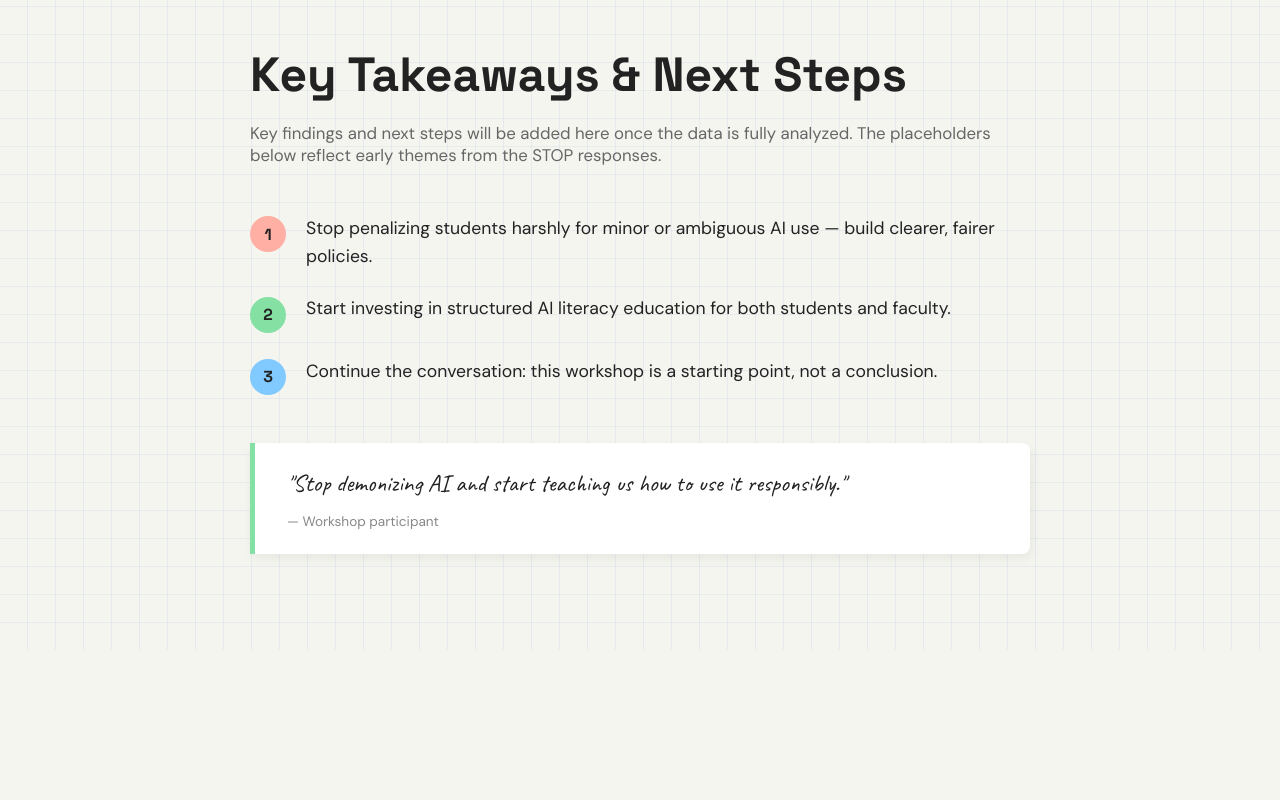
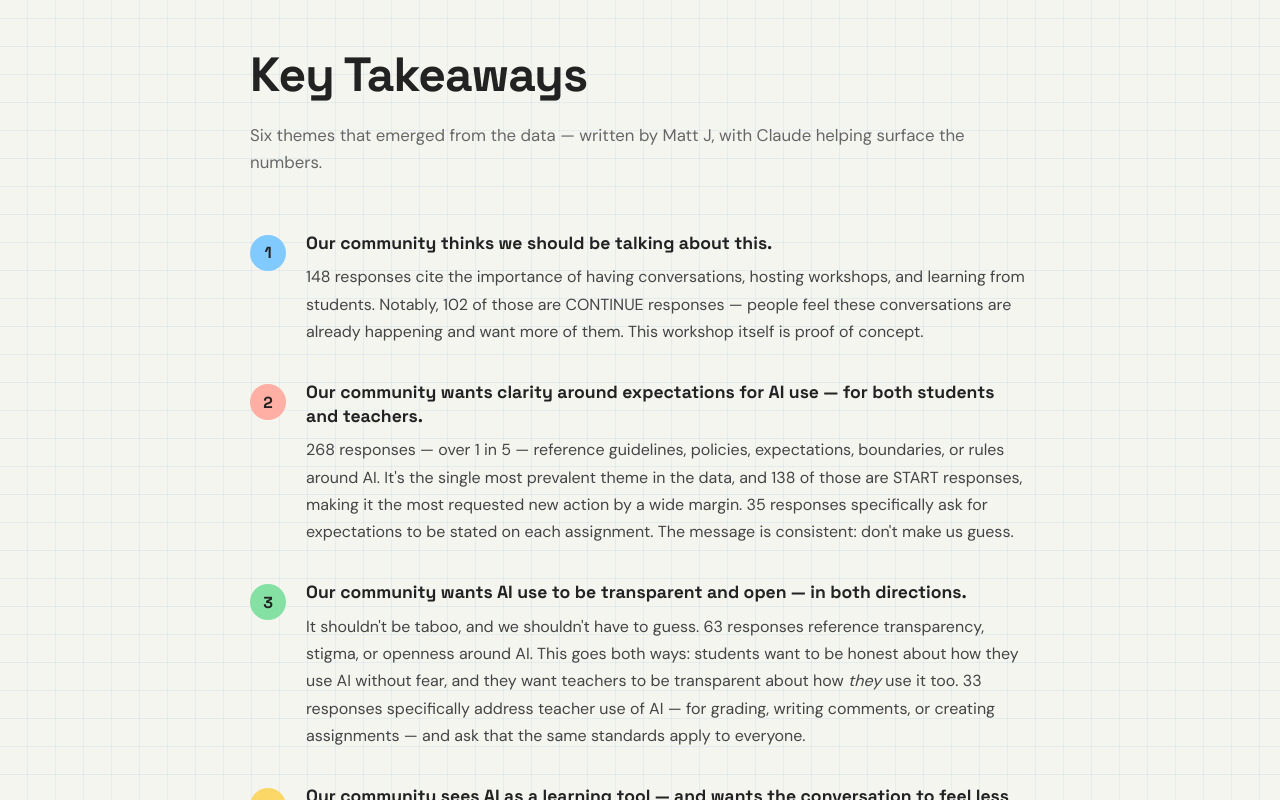
Before and after one commit to mrjohnsonloomis/conversations, a React (Vite) app: page / in a window 1280 px wide. Shown: the part 3920-4720 px from the top of the page. Before the commit the page ends 4570 px from the top, so only its background shows below. Built offline with nearby package versions, Linux system fonts and the light colour scheme.

Commit message:
feat: real key takeaways content, expand how-it-was-made with analysis + takeaways steps

```diff
--- a/src/components/Hero.jsx
+++ b/src/components/Hero.jsx
@@ -144,7 +144,13 @@ function HowItWasMade() {
             The conversations produced over 1,200 sticky notes. Each one was read aloud by a human (me) and transcribed using Apple Voice Memos. The raw text was then cleaned and converted into a structured CSV file using Claude.
           </p>
           <p style={{ fontFamily: 'var(--font-body)', fontSize: '0.92rem', lineHeight: 1.7, color: '#444', margin: '0 0 0.85rem' }}>
+            The data analysis — theme clustering and key phrase extraction — was done using standard Python libraries (scikit-learn, NLTK). The analysis is fairly rudimentary, but it surfaces real patterns in the data.
+          </p>
+          <p style={{ fontFamily: 'var(--font-body)', fontSize: '0.92rem', lineHeight: 1.7, color: '#444', margin: '0 0 0.85rem' }}>
             The website started from a hand-drawn sketch on my iPad and detailed notes about desired functionality. I brought that sketch and the plan to Claude Code, which generated the website. I then configured GitHub to host the page you now see.
+          </p>
+          <p style={{ fontFamily: 'var(--font-body)', fontSize: '0.92rem', lineHeight: 1.7, color: '#444', margin: '0 0 0.85rem' }}>
+            The takeaways at the end were written by me. Claude helped surface the data — counts, patterns, and representative quotes — to support the observations.
           </p>
           <p style={{ fontFamily: 'var(--font-hand)', fontSize: '1.1rem', color: '#666', margin: 0 }}>
             — Matt J
--- a/src/components/KeyTakeaways.jsx
+++ b/src/components/KeyTakeaways.jsx
@@ -1,12 +1,59 @@
-const placeholderItems = [
-  'Stop penalizing students harshly for minor or ambiguous AI use — build clearer, fairer policies.',
-  'Start investing in structured AI literacy education for both students and faculty.',
-  'Continue the conversation: this workshop is a starting point, not a conclusion.',
+const TAKEAWAYS = [
+  {
+    color: 'var(--blue)',
+    heading: 'Our community thinks we should be talking about this.',
+    body: '148 responses cite the importance of having conversations, hosting workshops, and learning from students. Notably, 102 of those are CONTINUE responses — people feel these conversations are already happening and want more of them. This workshop itself is proof of concept.',
+  },
+  {
+    color: 'var(--coral)',
+    heading: 'Our community wants clarity around expectations for AI use — for both students and teachers.',
+    body: "268 responses — over 1 in 5 — reference guidelines, policies, expectations, boundaries, or rules around AI. It's the single most prevalent theme in the data, and 138 of those are START responses, making it the most requested new action by a wide margin. 35 responses specifically ask for expectations to be stated on each assignment. The message is consistent: don't make us guess.",
+  },
+  {
+    color: 'var(--green)',
+    heading: 'Our community wants AI use to be transparent and open — in both directions.',
+    bodyJSX: true,
+    body: "It shouldn't be taboo, and we shouldn't have to guess. 63 responses reference transparency, stigma, or openness around AI. This goes both ways: students want to be honest about how they use AI without fear, and they want teachers to be transparent about how they use it too. 33 responses specifically address teacher use of AI — for grading, writing comments, or creating assignments — and ask that the same standards apply to everyone.",
+    emphasisWord: 'they',
+    emphasisContext: 'how they use it',
+  },
+  {
+    color: 'var(--gold)',
+    heading: 'Our community sees AI as a learning tool — and wants the conversation to feel less charged.',
+    body: 'Over 100 responses reference AI as a study resource: tutoring, study guides, review, Flint. At the same time, 42 responses — 37 of them STOP responses — specifically ask that AI not be "demonized," "villainized," or treated as taboo. Students aren\'t asking for a free-for-all, but are rather asking for thoughtful boundaries.',
+  },
+  {
+    color: 'var(--purple)',
+    heading: "Our community deeply values human expression and connection and wants to make sure we don't lose sight of that.",
+    body: '39 responses reference authenticity, voice, original thought, creativity, or human connection. This showed up across all three categories — people want AI in the picture, but they don\'t want it to replace the things that make this place feel human.',
+  },
+  {
+    color: 'var(--cyan)',
+    heading: 'Our community represents a wide array of viewpoints and experiences with and around AI.',
+    body: "There is tension: 53 entries explicitly lean toward more openness with AI, 55 lean toward more restriction. There's no consensus position here — and that's okay. What people do agree on is that we should keep talking, keep clarifying, and keep listening.",
+  },
 ]
 
-const pullQuote = {
+const PULL_QUOTE = {
   text: 'Stop demonizing AI and start teaching us how to use it responsibly.',
-  color: '#85E0A3',
+  color: 'var(--green)',
+}
+
+function TakeawayBody({ item }) {
+  if (item.bodyJSX) {
+    // Render the "they" in italic for item 3
+    const parts = item.body.split('how they use it')
+    return (
+      <p style={{ fontFamily: 'var(--font-body)', fontSize: '1rem', lineHeight: 1.7, color: '#444', margin: 0 }}>
+        {parts[0]}how <em>they</em> use it{parts[1]}
+      </p>
+    )
+  }
+  return (
+    <p style={{ fontFamily: 'var(--font-body)', fontSize: '1rem', lineHeight: 1.7, color: '#444', margin: 0 }}>
+      {item.body}
+    </p>
+  )
 }
 
 export default function KeyTakeaways() {
@@ -14,53 +61,43 @@ export default function KeyTakeaways() {
     <section
       id="takeaways"
       className="graph-paper"
-      style={{ padding: '6rem 2rem', minHeight: '60vh' }}
+      style={{ padding: '6rem 2rem' }}
     >
       <div style={{ maxWidth: '780px', margin: '0 auto' }}>
         <h2
           style={{
             fontFamily: 'var(--font-display)',
             fontSize: 'clamp(2rem, 4vw, 3rem)',
-            fontWeight: 800,
+            fontWeight: 700,
+            letterSpacing: '-0.02em',
             marginBottom: '0.5rem',
             color: 'var(--dark)',
           }}
         >
-          Key Takeaways &amp; Next Steps
+          Key Takeaways
         </h2>
         <p
           style={{
             fontFamily: 'var(--font-body)',
             color: '#666',
-            marginBottom: '3rem',
+            marginBottom: '3.5rem',
             fontSize: '1.05rem',
+            lineHeight: 1.6,
           }}
         >
-          Key findings and next steps will be added here once the data is fully analyzed. The
-          placeholders below reflect early themes from the STOP responses.
+          Six themes that emerged from the data — written by Matt J, with Claude helping surface the numbers.
         </p>
 
-        <ol style={{ listStyle: 'none', padding: 0, margin: '0 0 3rem', display: 'flex', flexDirection: 'column', gap: '1.5rem' }}>
-          {placeholderItems.map((item, i) => (
-            <li
-              key={i}
-              style={{
-                display: 'flex',
-                gap: '1.25rem',
-                alignItems: 'flex-start',
-                fontFamily: 'var(--font-body)',
-                fontSize: '1.1rem',
-                lineHeight: 1.6,
-                color: 'var(--dark)',
-              }}
-            >
+        <ol style={{ listStyle: 'none', padding: 0, margin: '0 0 3.5rem', display: 'flex', flexDirection: 'column', gap: '2.25rem' }}>
+          {TAKEAWAYS.map((item, i) => (
+            <li key={i} style={{ display: 'flex', gap: '1.25rem', alignItems: 'flex-start' }}>
               <span
                 style={{
                   flexShrink: 0,
                   width: '2.25rem',
                   height: '2.25rem',
                   borderRadius: '50%',
-                  background: ['var(--coral)', 'var(--green)', 'var(--blue)'][i],
+                  background: item.color,
                   display: 'flex',
                   alignItems: 'center',
                   justifyContent: 'center',
@@ -68,12 +105,26 @@ export default function KeyTakeaways() {
                   fontWeight: 700,
                   fontSize: '1rem',
                   color: 'var(--dark)',
-                  marginTop: '0.15rem',
+                  marginTop: '0.2rem',
                 }}
               >
                 {i + 1}
               </span>
-              {item}
+              <div>
+                <p
+                  style={{
+                    fontFamily: 'var(--font-display)',
+                    fontWeight: 700,
+                    fontSize: '1.1rem',
+                    color: 'var(--dark)',
+                    margin: '0 0 0.5rem',
+                    lineHeight: 1.35,
+                  }}
+                >
+                  {item.heading}
+                </p>
+                <TakeawayBody item={item} />
+              </div>
             </li>
           ))}
         </ol>
@@ -82,7 +133,7 @@ export default function KeyTakeaways() {
           style={{
             margin: 0,
             padding: '1.5rem 2rem',
-            borderLeft: `5px solid ${pullQuote.color}`,
+            borderLeft: `5px solid ${PULL_QUOTE.color}`,
             background: '#fff',
             borderRadius: '0 8px 8px 0',
             boxShadow: '2px 4px 12px rgba(0,0,0,0.06)',
@@ -97,7 +148,7 @@ export default function KeyTakeaways() {
               margin: 0,
             }}
           >
-            "{pullQuote.text}"
+            &ldquo;{PULL_QUOTE.text}&rdquo;
           </p>
           <footer
             style={{
```
